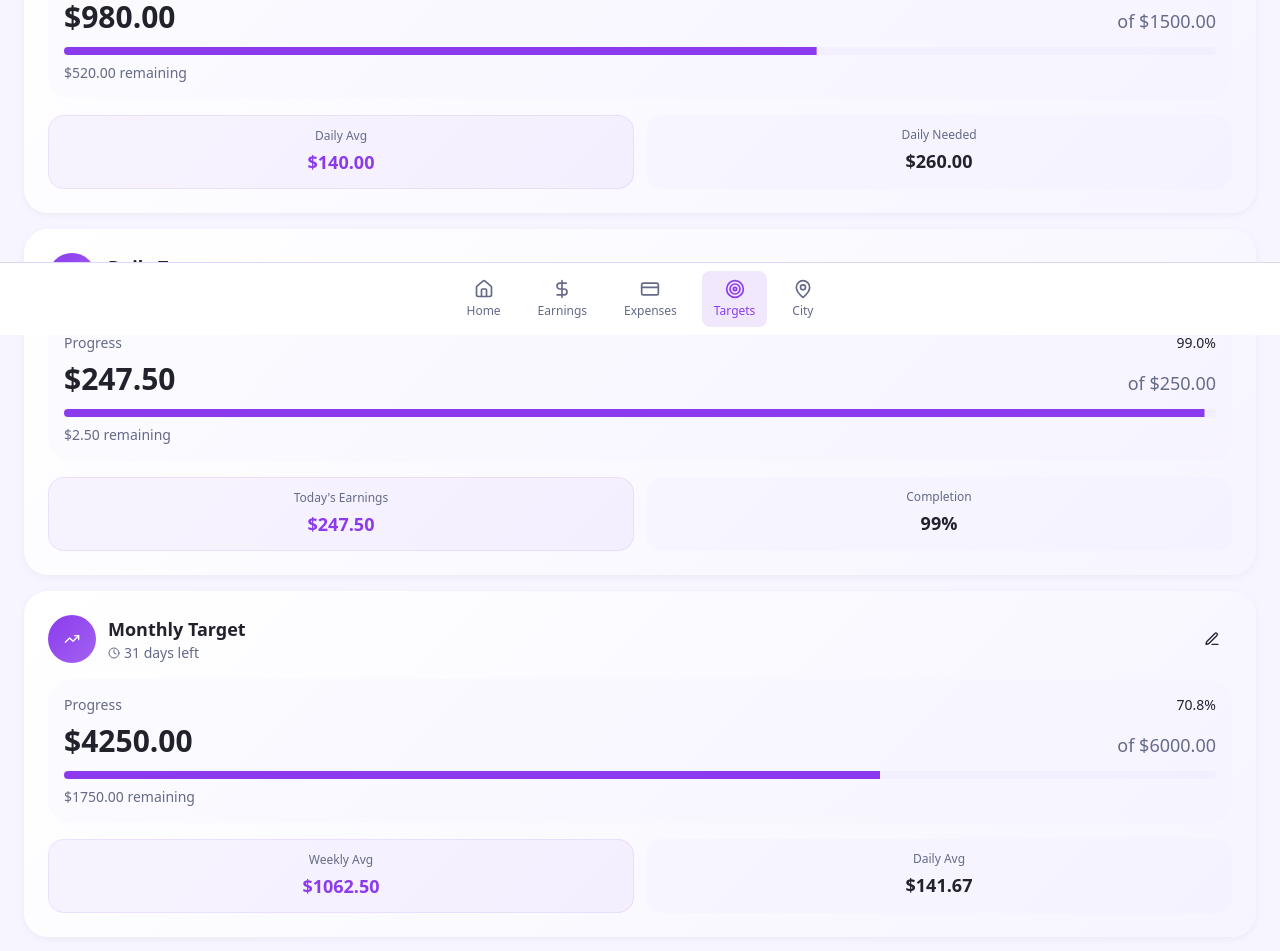
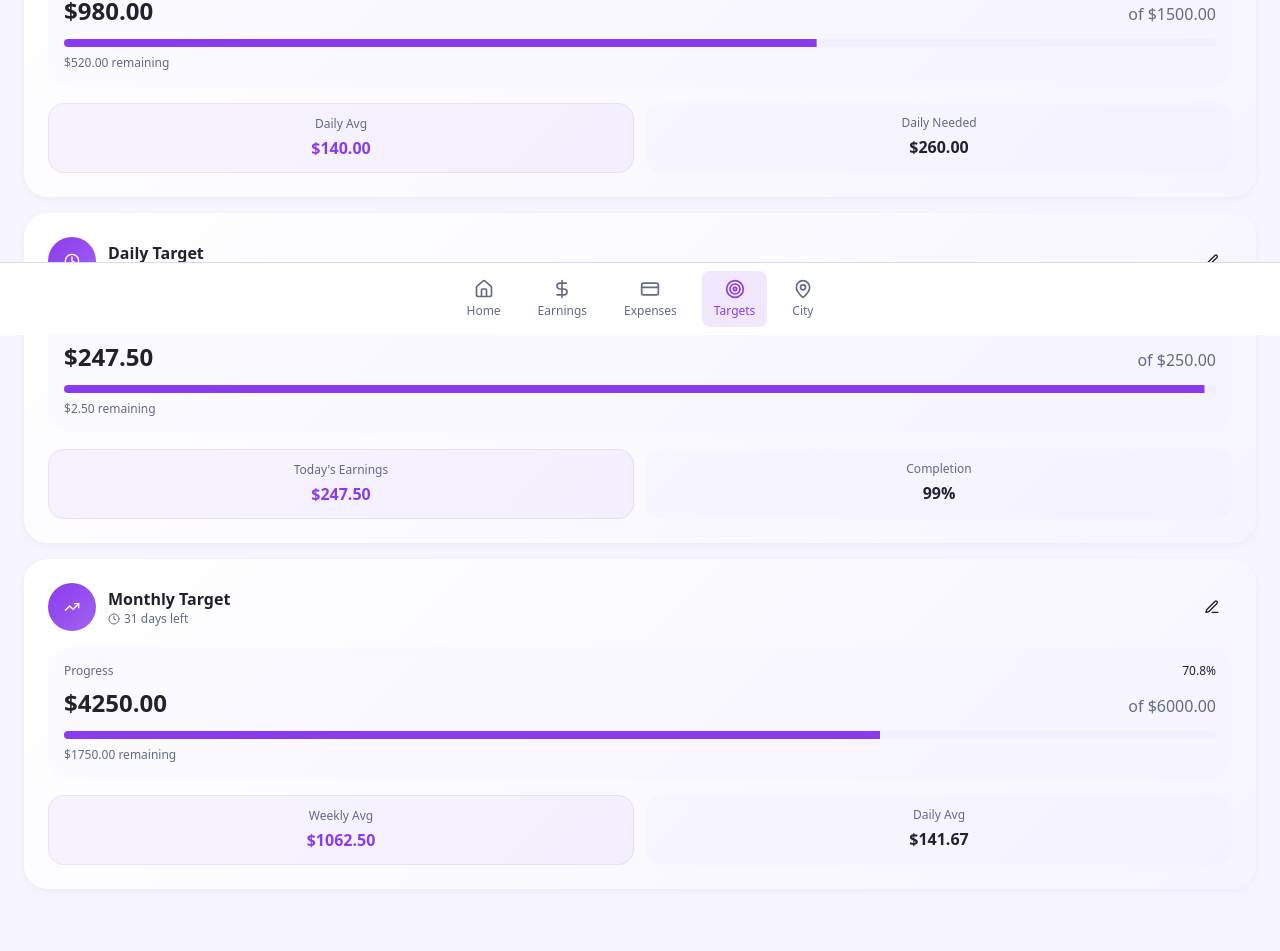
Before and after one commit to Arifalkharusi/urban-route-pro, a React (Vite) app: page /targets in a window 1280 px wide. Shown: the part 465-1416 px from the top of the page. Built offline with nearby package versions, Linux system fonts and the light colour scheme.

Commit message:
Reduce font size on cards
Reduced the font size on the cards for better readability and visual balance. This change was applied to the Targets page.

```diff
--- a/src/pages/Targets.tsx
+++ b/src/pages/Targets.tsx
@@ -218,8 +218,8 @@ const Targets = () => {
                           {getPeriodIcon(target.period)}
                         </div>
                         <div>
-                          <h3 className="font-bold text-lg capitalize">{target.period} Target</h3>
-                          <p className="text-sm text-muted-foreground flex items-center gap-1">
+                          <h3 className="font-bold text-base capitalize">{target.period} Target</h3>
+                          <p className="text-xs text-muted-foreground flex items-center gap-1">
                             <Clock className="w-3 h-3" />
                             {getRemainingTime(target.period, target.startDate)}
                           </p>
@@ -239,16 +239,16 @@ const Targets = () => {
                     {/* Amount section - Stacked for mobile */}
                     <div className="bg-muted/20 rounded-2xl p-4">
                       <div className="flex justify-between items-center mb-2">
-                        <span className="text-sm text-muted-foreground">Progress</span>
-                        <span className="text-sm font-medium">{progressPercentage.toFixed(1)}%</span>
+                        <span className="text-xs text-muted-foreground">Progress</span>
+                        <span className="text-xs font-medium">{progressPercentage.toFixed(1)}%</span>
                       </div>
 
                       <div className="flex items-baseline justify-between mb-3">
                         <div>
-                          <span className="text-3xl font-bold text-foreground">${target.current.toFixed(2)}</span>
+                          <span className="text-2xl font-bold text-foreground">${target.current.toFixed(2)}</span>
                         </div>
                         <div className="text-right">
-                          <span className="text-lg text-muted-foreground">of ${target.amount.toFixed(2)}</span>
+                          <span className="text-base text-muted-foreground">of ${target.amount.toFixed(2)}</span>
                         </div>
                       </div>
 
@@ -259,9 +259,9 @@ const Targets = () => {
 
                       <div className="flex justify-between items-center mt-2">
                         {!isCompleted ? (
-                          <span className="text-sm text-muted-foreground">${remaining.toFixed(2)} remaining</span>
+                          <span className="text-xs text-muted-foreground">${remaining.toFixed(2)} remaining</span>
                         ) : (
-                          <span className="text-sm text-success font-medium flex items-center gap-1">
+                          <span className="text-xs text-success font-medium flex items-center gap-1">
                             🎉 Target Achieved!
                           </span>
                         )}
@@ -274,11 +274,11 @@ const Targets = () => {
                         <>
                           <div className="bg-primary/5 border border-primary/10 rounded-xl p-3 text-center">
                             <div className="text-xs text-muted-foreground mb-1">Today's Earnings</div>
-                            <div className="font-bold text-lg text-primary">${target.current.toFixed(2)}</div>
+                            <div className="font-bold text-base text-primary">${target.current.toFixed(2)}</div>
                           </div>
                           <div className="bg-muted/30 rounded-xl p-3 text-center">
                             <div className="text-xs text-muted-foreground mb-1">Completion</div>
-                            <div className="font-bold text-lg">{progressPercentage.toFixed(0)}%</div>
+                            <div className="font-bold text-base">{progressPercentage.toFixed(0)}%</div>
                           </div>
                         </>
                       )}
@@ -287,11 +287,11 @@ const Targets = () => {
                         <>
                           <div className="bg-primary/5 border border-primary/10 rounded-xl p-3 text-center">
                             <div className="text-xs text-muted-foreground mb-1">Daily Avg</div>
-                            <div className="font-bold text-lg text-primary">${(target.current / 7).toFixed(2)}</div>
+                            <div className="font-bold text-base text-primary">${(target.current / 7).toFixed(2)}</div>
                           </div>
                           <div className="bg-muted/30 rounded-xl p-3 text-center">
                             <div className="text-xs text-muted-foreground mb-1">Daily Needed</div>
-                            <div className="font-bold text-lg">
+                            <div className="font-bold text-base">
                               ${remaining > 0 ? (remaining / Math.max(1, Math.ceil((new Date(target.startDate.getTime() + 7 * 24 * 60 * 60 * 1000).getTime() - new Date().getTime()) / (24 * 60 * 60 * 1000)))).toFixed(2) : "0.00"}
                             </div>
                           </div>
@@ -302,11 +302,11 @@ const Targets = () => {
                         <>
                           <div className="bg-primary/5 border border-primary/10 rounded-xl p-3 text-center">
                             <div className="text-xs text-muted-foreground mb-1">Weekly Avg</div>
-                            <div className="font-bold text-lg text-primary">${(target.current / 4).toFixed(2)}</div>
+                            <div className="font-bold text-base text-primary">${(target.current / 4).toFixed(2)}</div>
                           </div>
                           <div className="bg-muted/30 rounded-xl p-3 text-center">
                             <div className="text-xs text-muted-foreground mb-1">Daily Avg</div>
-                            <div className="font-bold text-lg">${(target.current / 30).toFixed(2)}</div>
+                            <div className="font-bold text-base">${(target.current / 30).toFixed(2)}</div>
                           </div>
                         </>
                       )}
```
